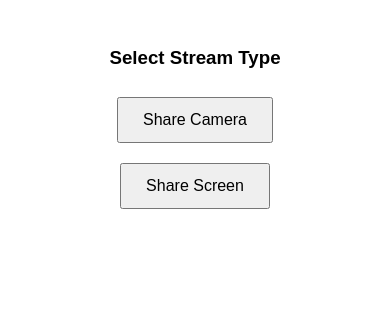
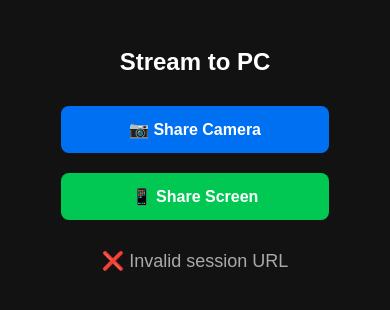
Before and after one commit to golamzelane/phone-to-pc, a website: page client.html in a window 390 px wide. Drawn offline with nearby package versions, Linux system fonts and the light colour scheme; no server answers.

Commit message:
fix mobile streaming

```diff
--- a/client.html
+++ b/client.html
@@ -2,37 +2,83 @@
 <html lang="en">
 <head>
   <meta charset="UTF-8">
-  <title>Sender Screen</title>
+  <meta name="viewport" content="width=device-width, initial-scale=1.0">
+  <title>Phone Streamer</title>
   <script src="/socket.io/socket.io.js"></script>
   <style>
-    body { font-family: sans-serif; text-align: center; padding: 20px; }
-    button { padding: 12px 24px; font-size: 16px; margin: 10px; cursor: pointer; }
+    body { font-family: sans-serif; text-align: center; background: #121212; color: #fff; padding: 20px; }
+    button { padding: 14px 24px; font-size: 16px; margin: 10px; border: none; border-radius: 8px; cursor: pointer; font-weight: bold; width: 80%; max-width: 300px; }
+    .btn-camera { background: #0070f3; color: white; }
+    .btn-screen { background: #00c853; color: white; }
+    #status { margin-top: 20px; font-size: 18px; color: #aaa; }
   </style>
 </head>
 <body>
-  <h3>Select Stream Type</h3>
-  <button onclick="startStream('camera')">Share Camera</button>
-  <button onclick="startStream('screen')">Share Screen</button>
+  <h2>Stream to PC</h2>
+  <div id="controls">
+    <button class="btn-camera" onclick="startStream('camera')">📷 Share Camera</button><br>
+    <button class="btn-screen" onclick="startStream('screen')">📱 Share Screen</button>
+  </div>
+  <p id="status">Connecting...</p>
 
   <script>
     const socket = io();
     const urlParams = new URLSearchParams(window.location.search);
     const sessionId = urlParams.get('session');
+    const statusEl = document.getElementById('status');
 
+    if (!sessionId) {
+      statusEl.innerText = '❌ Invalid session URL';
+    } else {
       socket.emit('join-session', sessionId);
+    }
 
     let peerConnection;
-    const config = { iceServers: [{ urls: 'stun:stun.l.google.com:19302' }] };
+    const config = {
+      iceServers: [
+        { urls: 'stun:stun.l.google.com:19302' },
+        { urls: 'stun:stun1.l.google.com:19302' }
+      ]
+    };
+
+    socket.on('session-joined', () => {
+      statusEl.innerText = '✅ Connected! Choose an option above.';
+    });
+
+    socket.on('invalid-session', () => {
+      statusEl.innerText = '❌ Session expired or invalid. Refresh PC.';
+    });
+
+    socket.on('signal', async (data) => {
+      if (data.answer && peerConnection) {
+        await peerConnection.setRemoteDescription(new RTCSessionDescription(data.answer));
+      } else if (data.candidate && peerConnection) {
+        try {
+          await peerConnection.addIceCandidate(new RTCIceCandidate(data.candidate));
+        } catch (e) {
+          console.error(e);
+        }
+      }
+    });
 
     async function startStream(type) {
+      try {
         let stream;
         if (type === 'camera') {
-        stream = await navigator.mediaDevices.getUserMedia({ video: true, audio: true });
+          stream = await navigator.mediaDevices.getUserMedia({
+            video: { facingMode: 'environment' },
+            audio: false
+          });
         } else {
-        stream = await navigator.mediaDevices.getDisplayMedia({ video: true, audio: true });
+          if (!navigator.mediaDevices.getDisplayMedia) {
+            alert('Screen sharing is not supported on this mobile browser. Try Chrome/Brave on Android.');
+            return;
+          }
+          stream = await navigator.mediaDevices.getDisplayMedia({ video: true });
         }
 
         peerConnection = new RTCPeerConnection(config);
+
         stream.getTracks().forEach(track => peerConnection.addTrack(track, stream));
 
         peerConnection.onicecandidate = (event) => {
@@ -44,17 +90,15 @@
         const offer = await peerConnection.createOffer();
         await peerConnection.setLocalDescription(offer);
         socket.emit('signal', { sessionId, data: { offer } });
+
+        statusEl.innerText = '🔴 Streaming live to PC...';
+        document.getElementById('controls').style.display = 'none';
+
+      } catch (err) {
+        alert('Permission Error: ' + err.message);
+        statusEl.innerText = '⚠️ Error: ' + err.message;
       }
-
-    socket.on('signal', async (data) => {
-      if (data.answer) {
-        await peerConnection.setRemoteDescription(new RTCSessionDescription(data.answer));
-      } else if (data.candidate && peerConnection) {
-        await peerConnection.addIceCandidate(new RTCIceCandidate(data.candidate));
     }
-    });
-
-    socket.on('invalid-session', () => alert('Invalid or expired session.'));
   </script>
 </body>
 </html>
```
Lines whose indentation alone changed are shown as unchanged.
